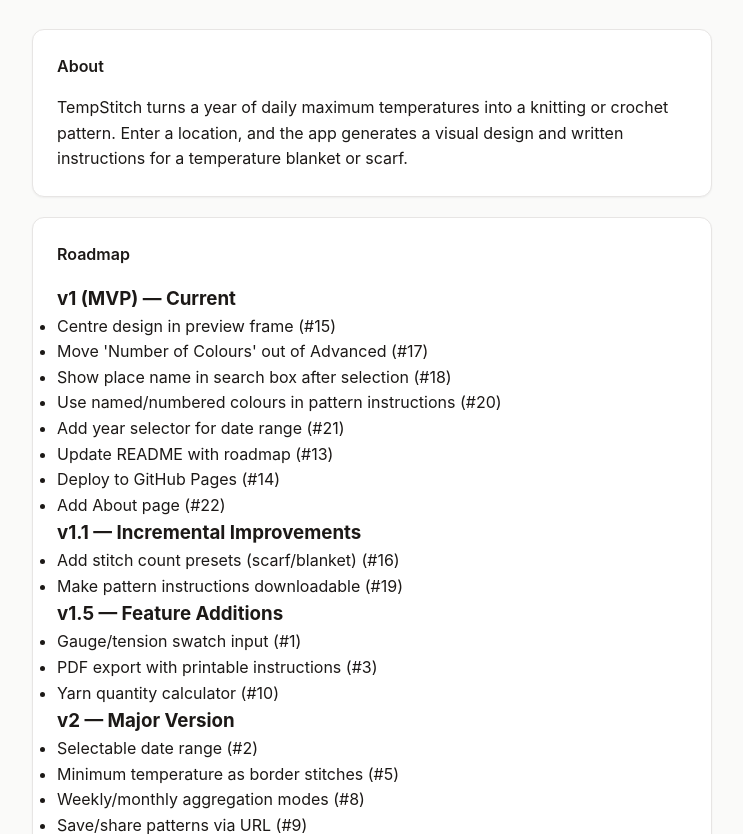
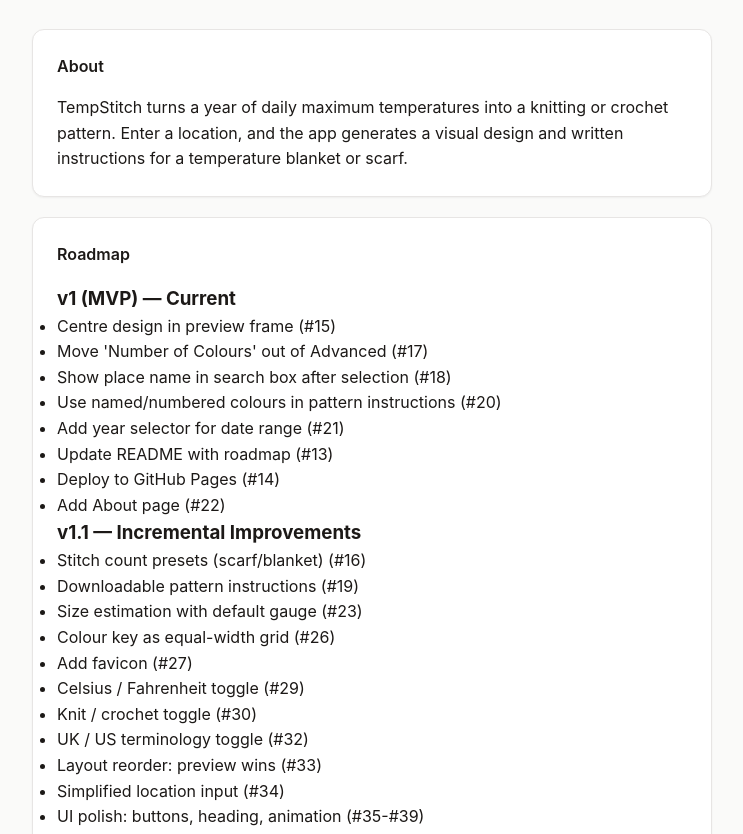
Before and after one commit to mahood73/TempStitch, a plain HTML site: page about.html in a window 1280 px wide. Shown: the part 118-952 px from the top of the page, without its empty margins (268-1011 px from the left). Drawn offline with Linux system fonts and the light colour scheme.

Commit message:
Update about page with v1.1 features

```diff
--- a/about.html
+++ b/about.html
@@ -36,8 +36,17 @@
 
                 <h3>v1.1 — Incremental Improvements</h3>
                 <ul>
-                    <li>Add stitch count presets (scarf/blanket) (#16)</li>
-                    <li>Make pattern instructions downloadable (#19)</li>
+                    <li>Stitch count presets (scarf/blanket) (#16)</li>
+                    <li>Downloadable pattern instructions (#19)</li>
+                    <li>Size estimation with default gauge (#23)</li>
+                    <li>Colour key as equal-width grid (#26)</li>
+                    <li>Add favicon (#27)</li>
+                    <li>Celsius / Fahrenheit toggle (#29)</li>
+                    <li>Knit / crochet toggle (#30)</li>
+                    <li>UK / US terminology toggle (#32)</li>
+                    <li>Layout reorder: preview wins (#33)</li>
+                    <li>Simplified location input (#34)</li>
+                    <li>UI polish: buttons, heading, animation (#35-#39)</li>
                 </ul>
 
                 <h3>v1.5 — Feature Additions</h3>
```
